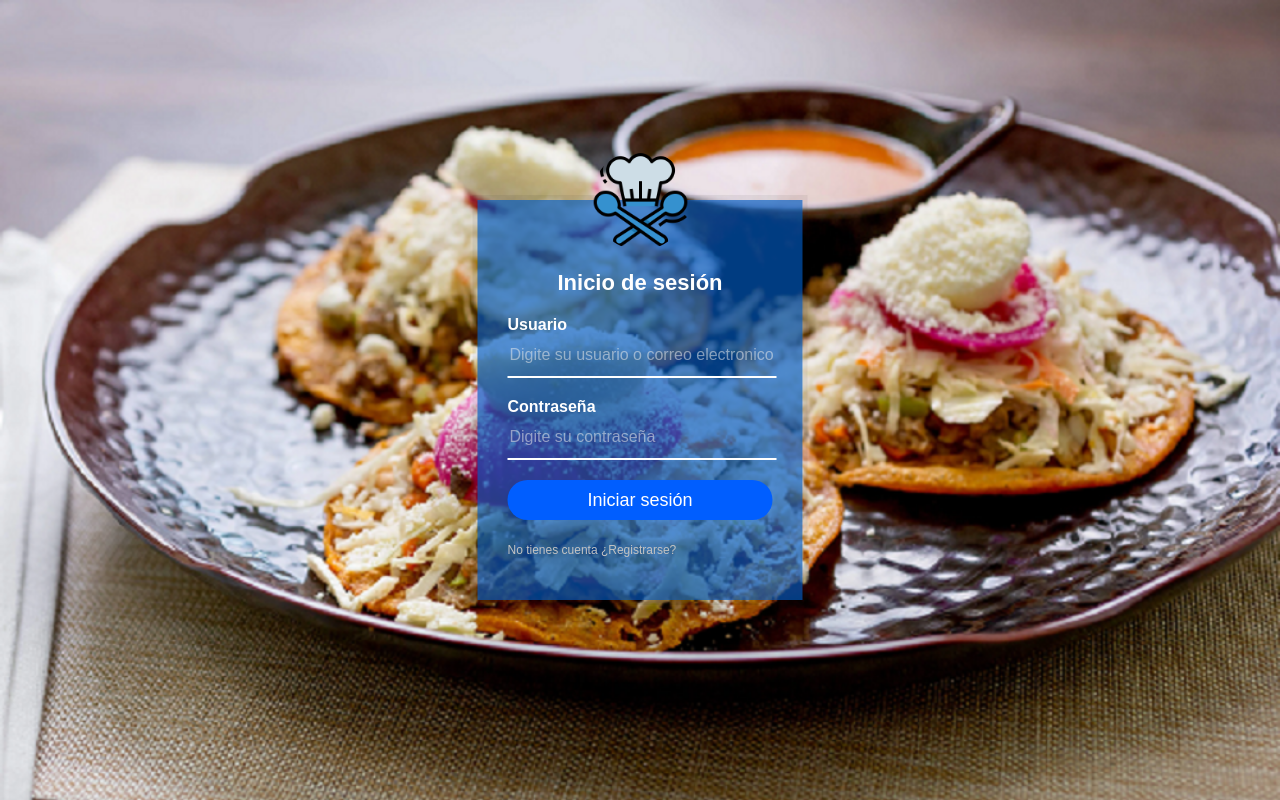
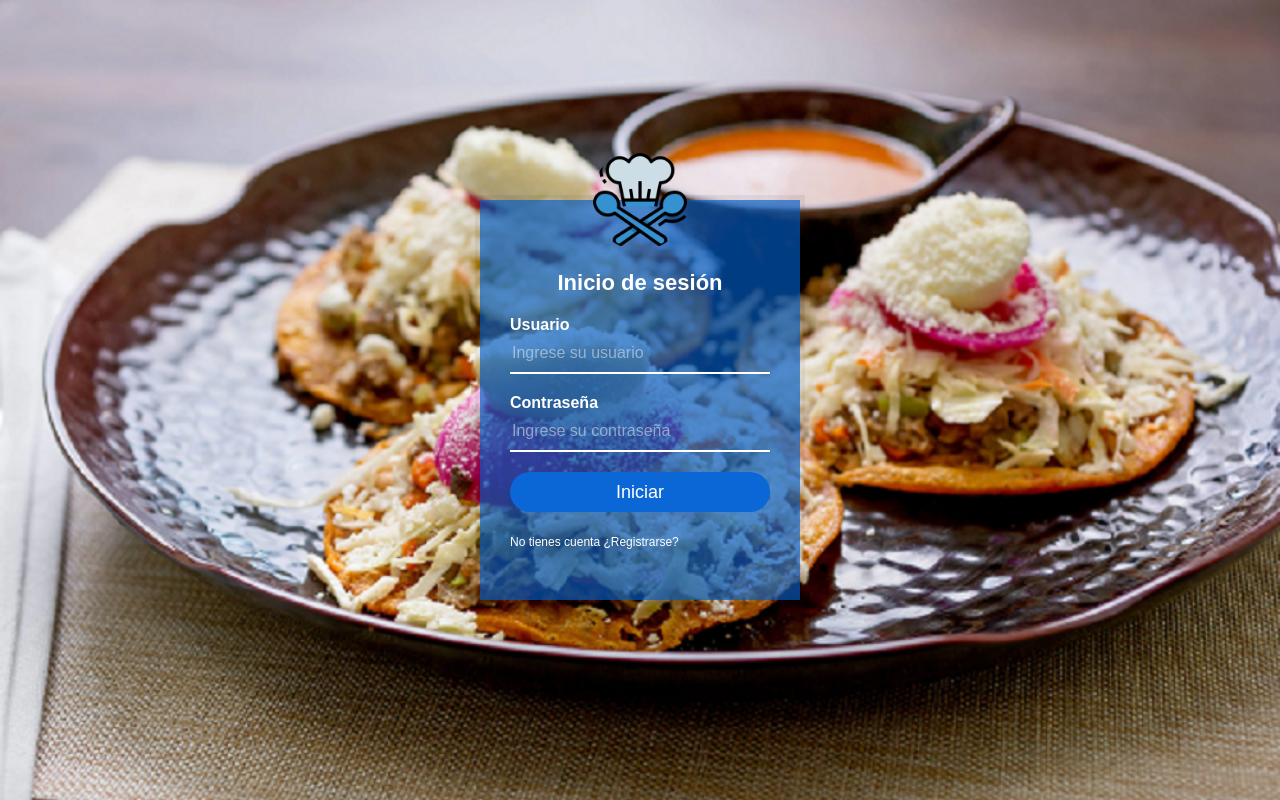
Before and after one commit to Snark007/Crea-J-LosTipiquisimos, a PHP site: page /Html/Iniciarsecion.html in a window 1280 px wide. Run offline with PHP 8.4, Linux system fonts and the light colour scheme.

Commit message:
sfzsdfgdfsgdfhdfhgffg

```diff
--- a/Css/iniciarsecion.css
+++ b/Css/iniciarsecion.css
@@ -11,7 +11,7 @@ body {
 
 
 .login-box {
-  width: 325px;
+  width: 320px;
   height: 400px;
   background: rgba(0, 90, 192, 0.672);
   color: #fff;
@@ -42,28 +42,28 @@ body {
 
 }
 
+.login-box input[type="submit"] {
+  border: none;
+  outline: none;
+  height: 40px;
+  background: #0c67d6;
+  color: rgb(255, 255, 255);
+  font-size: 18px;
+  border-radius: 20px;
+}
+
+.login-box input[type="submit"]:hover {
+  cursor: pointer;
+  background: #9cd7ff;
+  color: #000;
+}
+
 .login-box label {
   margin: 0;
   padding: 0;
   font-weight: bold;
   display: block;
 
-}
-
-.login-box input[type="submit"] {
-  border: none;
-  outline: none;
-  height: 40px;
-  background: #005eff;
-  color: #fff;
-  font-size: 18px;
-  border-radius: 20px;
-}
-
-.login-box input[type="submit"]:hover {
-  cursor: pointer;
-  background: #3aaddb;
-  color: #000;
 }
 
 .login-box input {
@@ -85,7 +85,7 @@ body {
   text-decoration: none;
   font-size: 12px;
   line-height: 20px;
-  color: rgb(195, 195, 195);
+  color: rgb(255, 255, 255);
 }
 
 .login-box a:hover {
@@ -94,18 +94,3 @@ body {
 }
 
 ::placeholder { color: rgba(236, 236, 236, 0.524); }
-
-
-
-
-/*
-button {
-  color: rgb(255, 255, 255);
-  padding: 9px 25px;
-  background-color: #003156;
-  border: none;
-  border-radius: 20px;
-  cursor: pointer;
-  font-weight: bold;
-}
-*/
--- a/Html/Iniciarsecion.html
+++ b/Html/Iniciarsecion.html
@@ -1,6 +1,4 @@
-<!DOCTYPE html>
 <html lang="en">
-
 <head>
     <meta charset="UTF-8">
     <meta http-equiv="X-UA-Compatible" content="IE=edge">
@@ -9,7 +7,6 @@
     <link rel="icon" href="../Img/cocina.png">
     <link rel="stylesheet" href="../Css/iniciarsecion.css">
 </head>
-
 <body>
     <div class="login-box">
         <img src="../Img/cocinero.png" class="avatar" alt="Avatar Image">
@@ -17,20 +14,18 @@
         <form>
           <!-- Usuario -->
           <label for="username">Usuario</label>
-      <input type="text" placeholder="Digite su usuario o correo electronico" class="difun">
+          <input type="text" placeholder="Ingrese su usuario" class="difun">
           <!--contra -->
           <label for="password">Contraseña</label>
-      <input type="password" placeholder="Digite su contraseña">
+          <input type="password" placeholder="Ingrese su contraseña">
           <!-- secion -->
-     <a href="../Html/Index.html"> <input type="submit" value="Iniciar sesión"></a>
+          <input type="submit" value="Iniciar">
           <!-- registrase -->
           <a href="../Html/registrarse.html">No tienes cuenta ¿Registrarse?</a>
         </form>
       </div>
 </body>
-
  </html>
 
 </body>
-
 </html>
--- a/Html/registrarse.html
+++ b/Html/registrarse.html
@@ -26,7 +26,8 @@
           <label for="password">Contraseña</label>
           <input type="password" placeholder="Ingrese su contraseña">
           <!-- index-->
-          <input type="submit" value="Iniciar sesión">
+          <input type="submit" value="Iniciar">
+
           <!--No tienes -->
           <a href="../Html/Iniciarsecion.html" class="boton">Ya tienes cuenta ¿Inicia seción?</a>
         </form>
```
Also changed, not shown: Css/registro.css (+23 -31 lines). Lines whose indentation alone changed are shown as unchanged.
